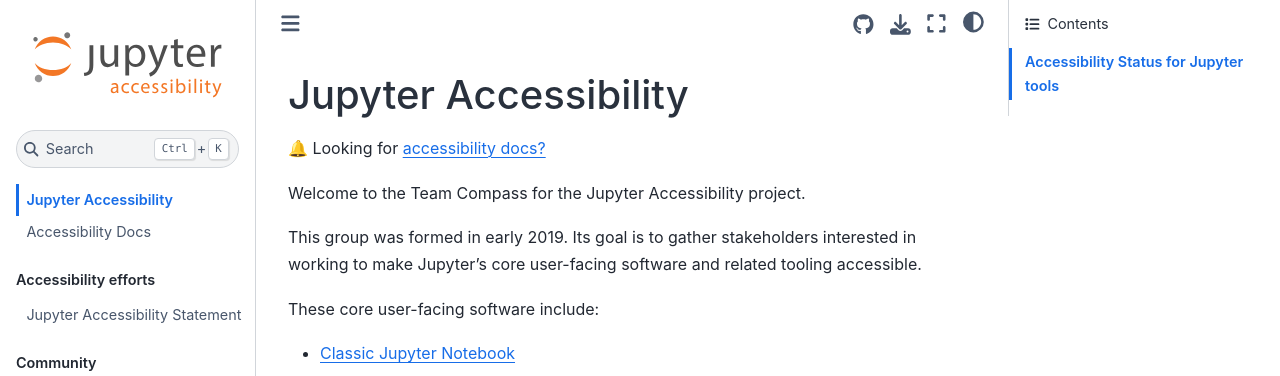
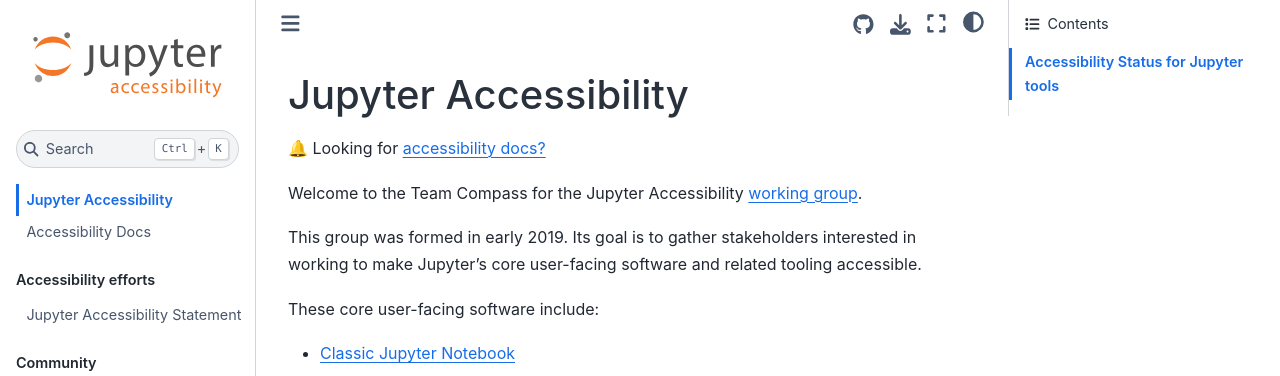
Before and after one commit to jupyter/accessibility, a Jupyter Book: the page built from docs/index.md, in a window 1280 px wide. Shown: the top 376 px of the page. Built offline with Jupyter Book 1.0.4 settings and Sphinx 7.4.7 and the Sphinx Book theme 1.1.4, drawn with Linux system fonts in a browser that asks for light colours; pages that are not in the unit, such as notebooks, are missing from menus.

```diff
--- a/docs/index.md
+++ b/docs/index.md
@@ -2,7 +2,7 @@
 
 🔔 Looking for [accessibility docs?](accessibility-docs)
 
-Welcome to the Team Compass for the Jupyter Accessibility project.
+Welcome to the Team Compass for the Jupyter Accessibility [working group](https://jupyter.org/governance/standing_committees_and_working_groups.html).
 
 This group was formed in early 2019.
 Its goal is to gather stakeholders interested in working to make Jupyter's
```
